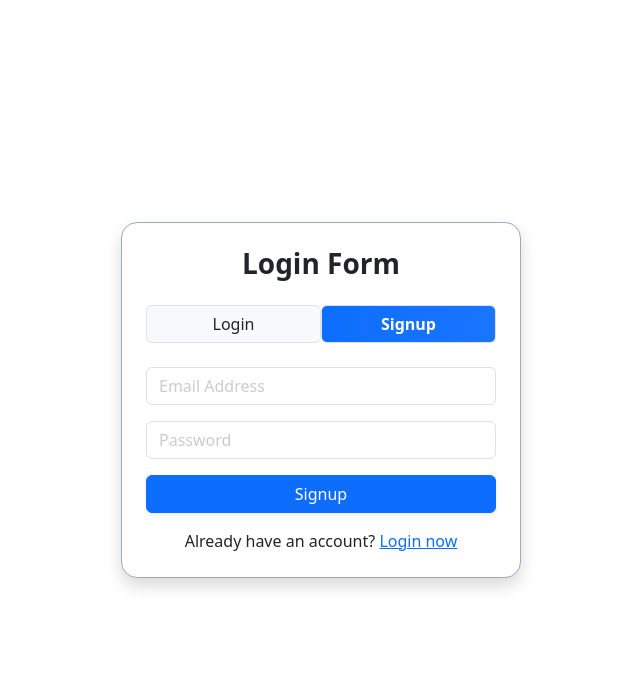
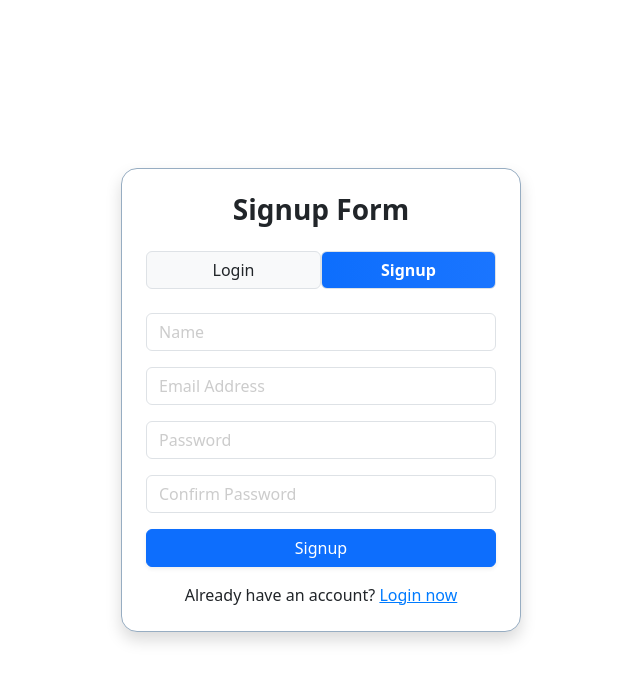
Before and after one commit to Hayanasmuhammed/Turf_slot_booking_web, an Angular app: page /login in a window 1280 px wide. Both pictures are taken after a click on the button "Signup". Shown: the top 682 px of the page, without its empty margins (319-959 px from the left). Built offline with nearby package versions, Linux system fonts and the light colour scheme.

Commit message:
not completed login and signup form

```diff
--- a/src/app/pages/login/login.component.html
+++ b/src/app/pages/login/login.component.html
@@ -41,9 +41,11 @@
   <div class="d-flex justify-content-center align-items-center min-vh-100">
     <div
       class="form-container bg-white rounded-4 shadow p-4 w-100"
-      style="max-width: 400px;border: 1px solid #97adc2;"
+      style="max-width: 400px; border: 1px solid #97adc2"
     >
-      <h3 class="text-center mb-4 fw-bold">Login Form</h3>
+      <h3 class="text-center mb-4 fw-bold">
+        {{ isLogin ? "Login Form" : "Signup Form" }}
+      </h3>
 
       <div class="d-flex mb-4 toggle-buttons">
         <button
@@ -63,6 +65,25 @@
       </div>
 
       <form (ngSubmit)="onSubmit()" [formGroup]="authForm" novalidate>
+        <div class="mb-3" *ngIf="!isLogin">
+          <input
+            type="text"
+            class="form-control"
+            placeholder="Name"
+            formControlName="name"
+            required
+            [ngClass]="{
+              'is-invalid': isSubmitted && authForm.get('name')?.invalid
+            }"
+          />
+
+          <div
+            class="invalid-feedback"
+            *ngIf="isSubmitted && authForm.get('name')?.hasError('required')"
+          >
+            Name is required.
+          </div>
+        </div>
         <div class="mb-3">
           <input
             type="email"
@@ -70,7 +91,16 @@
             placeholder="Email Address"
             formControlName="email"
             required
+            [ngClass]="{
+              'is-invalid': isSubmitted && authForm.get('email')?.invalid
+            }"
           />
+          <div
+            class="invalid-feedback"
+            *ngIf="isSubmitted && authForm.get('email')?.hasError('required')"
+          >
+            Email required.
+          </div>
         </div>
 
         <div class="mb-3">
@@ -80,7 +110,47 @@
             placeholder="Password"
             formControlName="password"
             required
+            [ngClass]="{
+              'is-invalid': isSubmitted && authForm.get('password')?.invalid
+            }"
           />
+          <div
+            class="invalid-feedback"
+            *ngIf="
+              isSubmitted && authForm.get('password')?.hasError('required')
+            "
+          >
+            Password required.
+          </div>
+        </div>
+
+        <div class="mb-3" *ngIf="!isLogin">
+          <input
+            type="password"
+            class="form-control"
+            placeholder="Confirm Password"
+            formControlName="confirmPassword"
+            required
+            [ngClass]="{
+              'is-invalid':
+                isSubmitted && authForm.get('confirmPassword')?.invalid
+            }"
+          />
+          <div
+            class="invalid-feedback"
+            *ngIf="
+              isSubmitted &&
+              authForm.get('confirmPassword')?.hasError('required')
+            "
+          >
+            Confirm Password required.
+          </div>
+          <div
+            class="invalid-feedback"
+            *ngIf="isSubmitted && authForm.hasError('passwordMismatch')"
+          >
+            Password and Confirm Password do not match.
+          </div>
         </div>
 
         <div class="mb-3 text-end" *ngIf="isLogin">
@@ -96,11 +166,15 @@
         <div class="text-center">
           <span *ngIf="isLogin"
             >Not a member?
-            <a href="#" (click)="switchMode(false)">Signup now</a></span
+            <a (click)="switchMode(false)" class="clickable-link"
+              >Signup now</a
+            ></span
           >
           <span *ngIf="!isLogin"
             >Already have an account?
-            <a href="#" (click)="switchMode(true)">Login now</a></span
+            <a class="clickable-link" (click)="switchMode(true)"
+              >Login now</a
+            ></span
           >
         </div>
       </form>
--- a/src/app/pages/login/login.component.scss
+++ b/src/app/pages/login/login.component.scss
@@ -109,3 +109,9 @@ a {
   // background: url('/assets/images/login-bg-img.jpg') no-repeat center center;
   // background-size: cover;
 }
+
+.clickable-link {
+  text-decoration: underline;   /* Underline the text */
+  color: #007bff;               /* Bootstrap blue (optional) */
+  cursor: pointer;              /* Show pointer on hover */
+}
--- a/src/app/pages/login/login.component.ts
+++ b/src/app/pages/login/login.component.ts
@@ -1,21 +1,30 @@
 import { CommonModule } from '@angular/common';
 import { Component, OnInit } from '@angular/core';
-import { FormBuilder, FormGroup, ReactiveFormsModule, Validators } from '@angular/forms';
+import {
+  FormBuilder,
+  FormGroup,
+  ReactiveFormsModule,
+  Validators,
+} from '@angular/forms';
 import { RouterModule } from '@angular/router';
+import { TurfBookingServiceService } from '../../services/turf-booking-service.service';
+import { AbstractControl, ValidationErrors, ValidatorFn } from '@angular/forms';
 
 @Component({
   selector: 'app-login',
-  imports: [RouterModule,ReactiveFormsModule,CommonModule],
+  imports: [RouterModule, ReactiveFormsModule, CommonModule],
   templateUrl: './login.component.html',
-  styleUrl: './login.component.scss'
+  styleUrl: './login.component.scss',
 })
 export class LoginComponent implements OnInit {
-
-
   isLogin = true;
   authForm!: FormGroup;
+  isSubmitted = false;
 
-  constructor(private fb: FormBuilder) {}
+  constructor(
+    private fb: FormBuilder,
+    private turfBookingService: TurfBookingServiceService
+  ) {}
 
   ngOnInit(): void {
     this.initForm();
@@ -24,24 +33,67 @@ export class LoginComponent implements OnInit {
   switchMode(isLogin: boolean): void {
     this.isLogin = isLogin;
     this.authForm.reset();
+    this.setValidators();
+    this.isSubmitted = false;
   }
 
   initForm(): void {
-    this.authForm = this.fb.group({
+    this.authForm = this.fb.group(
+      {
         email: ['', [Validators.required, Validators.email]],
         password: ['', Validators.required],
-    });
+        confirmPassword: [''],
+        name: [''],
+      },
+      { validators: this.isLogin ? null : this.passwordMatchValidator }
+    );
+
+    this.setValidators();
   }
 
   onSubmit(): void {
-    if (this.authForm.valid) {
+    this.isSubmitted = true;
+    console.log('inside submit');
+    if (this.authForm.invalid) {
+      return;
+    }
+
     const formData = this.authForm.value;
     if (this.isLogin) {
       console.log('Login', formData);
     } else {
-        console.log('Signup', formData);
-      }
+      this.turfBookingService.signUpAUser(formData).subscribe({
+        next: (response: any) => {
+          // handle response here
+        },
+      });
     }
   }
 
+  setValidators(): void {
+    if (this.isLogin) {
+      this.authForm.get('name')?.clearValidators();
+      this.authForm.get('confirmPassword')?.clearValidators();
+      this.authForm.clearValidators(); // Remove group-level validator
+    } else {
+      this.authForm.get('name')?.setValidators([Validators.required]);
+      this.authForm
+        .get('confirmPassword')
+        ?.setValidators([Validators.required]);
+      this.authForm.setValidators(this.passwordMatchValidator as ValidatorFn);
     }
+
+    this.authForm.get('name')?.updateValueAndValidity();
+    this.authForm.get('confirmPassword')?.updateValueAndValidity();
+    this.authForm.updateValueAndValidity();
+  }
+
+  passwordMatchValidator: ValidatorFn = (
+    form: AbstractControl
+  ): ValidationErrors | null => {
+    const password = form.get('password')?.value;
+    const confirmPassword = form.get('confirmPassword')?.value;
+
+    return password === confirmPassword ? null : { passwordMismatch: true };
+  };
+}
```
Lines whose indentation alone changed are shown as unchanged.
